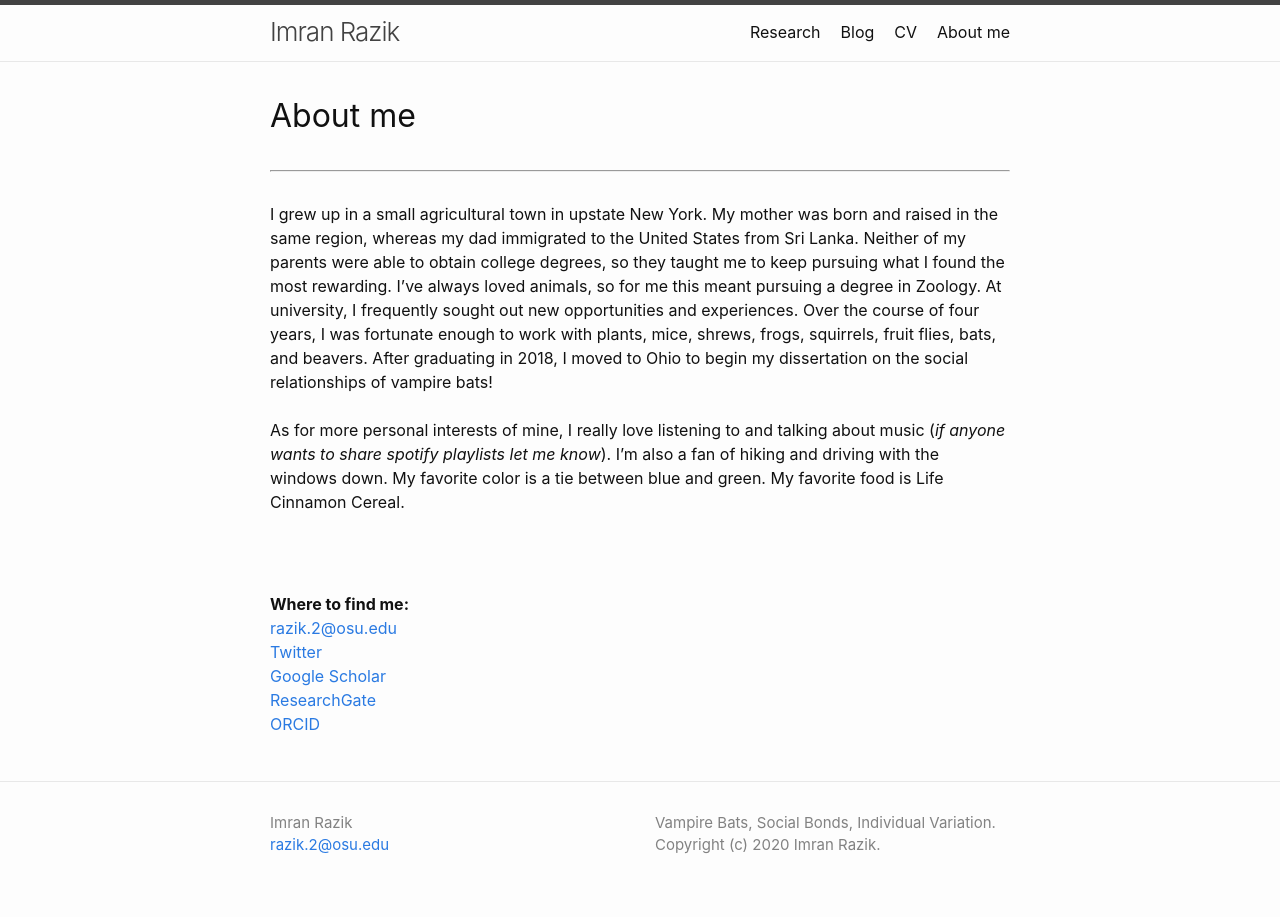
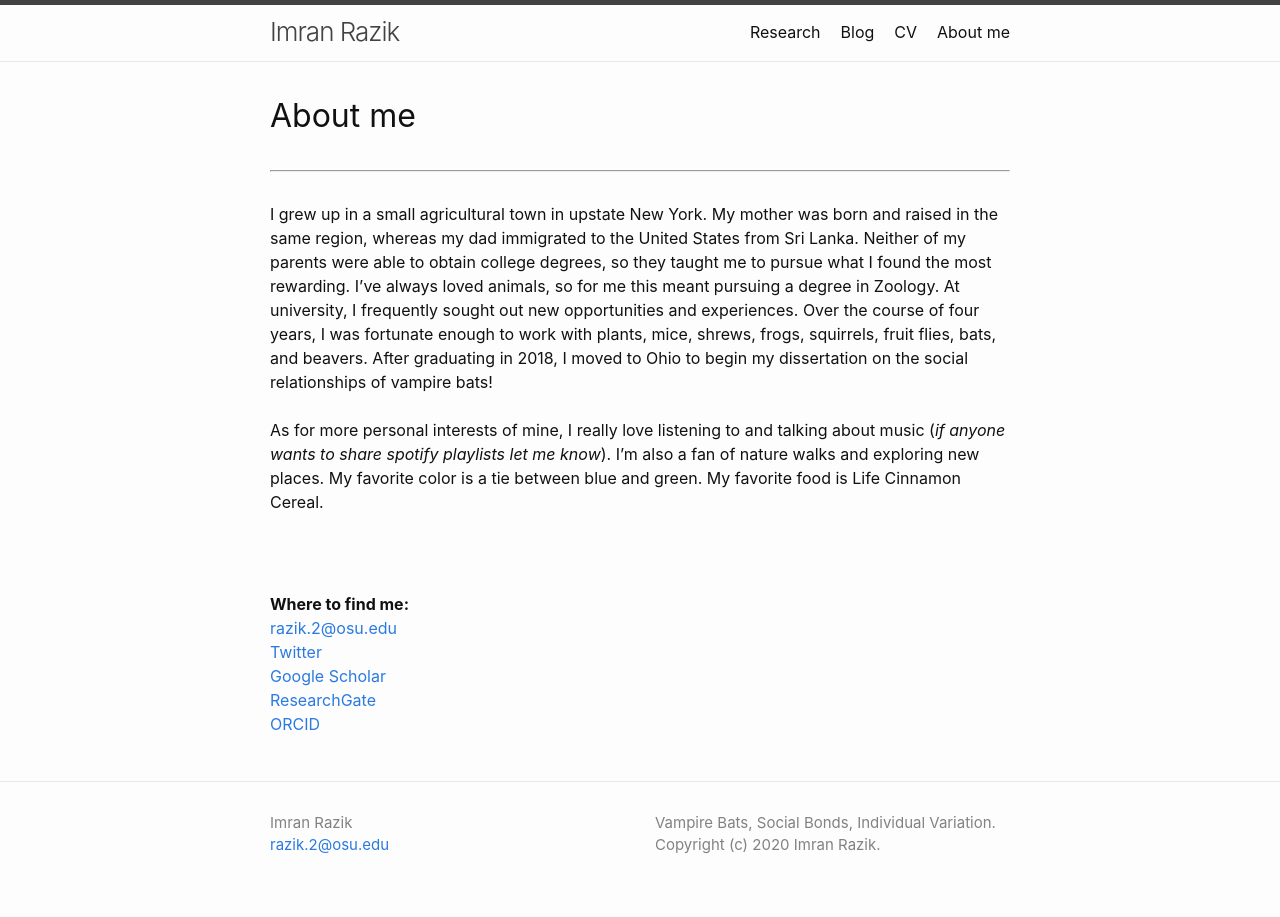
Before and after one commit to imranrazik/imranrazik.github.io, a Jekyll site: the page built from About-me.md, in a window 1280 px wide. Built offline with Jekyll 4.4.1, drawn with Linux system fonts in a browser that asks for light colours; our own code applies the rules of GitHub Pages for plain Markdown files.

Commit message:
Update About-me.md

```diff
--- a/About-me.md
+++ b/About-me.md
@@ -3,10 +3,10 @@
 ---
 # About me
 ---
-I grew up in a small agricultural town in upstate New York. My mother was born and raised in the same region, whereas my dad immigrated to the United States from Sri Lanka. Neither of my parents were able to obtain college degrees, so they taught me to keep pursuing what I found the most rewarding. I've always loved animals, so for me this meant pursuing a degree in Zoology. At university, I frequently sought out new opportunities and experiences. Over the course of four years, I was fortunate enough to work with plants, mice, shrews, frogs, squirrels, fruit flies, bats, and beavers. After graduating in 2018, I moved to Ohio to begin my dissertation on the social relationships of vampire bats!
+I grew up in a small agricultural town in upstate New York. My mother was born and raised in the same region, whereas my dad immigrated to the United States from Sri Lanka. Neither of my parents were able to obtain college degrees, so they taught me to pursue what I found the most rewarding. I've always loved animals, so for me this meant pursuing a degree in Zoology. At university, I frequently sought out new opportunities and experiences. Over the course of four years, I was fortunate enough to work with plants, mice, shrews, frogs, squirrels, fruit flies, bats, and beavers. After graduating in 2018, I moved to Ohio to begin my dissertation on the social relationships of vampire bats!
 <br />
 <br />
-As for more personal interests of mine, I really love listening to and talking about music (*if anyone wants to share spotify playlists let me know*). I'm also a fan of hiking and driving with the windows down. My favorite color is a tie between blue and green. My favorite food is Life Cinnamon Cereal.
+As for more personal interests of mine, I really love listening to and talking about music (*if anyone wants to share spotify playlists let me know*). I'm also a fan of nature walks and exploring new places. My favorite color is a tie between blue and green. My favorite food is Life Cinnamon Cereal.
 
 <br />
 <br />
```
